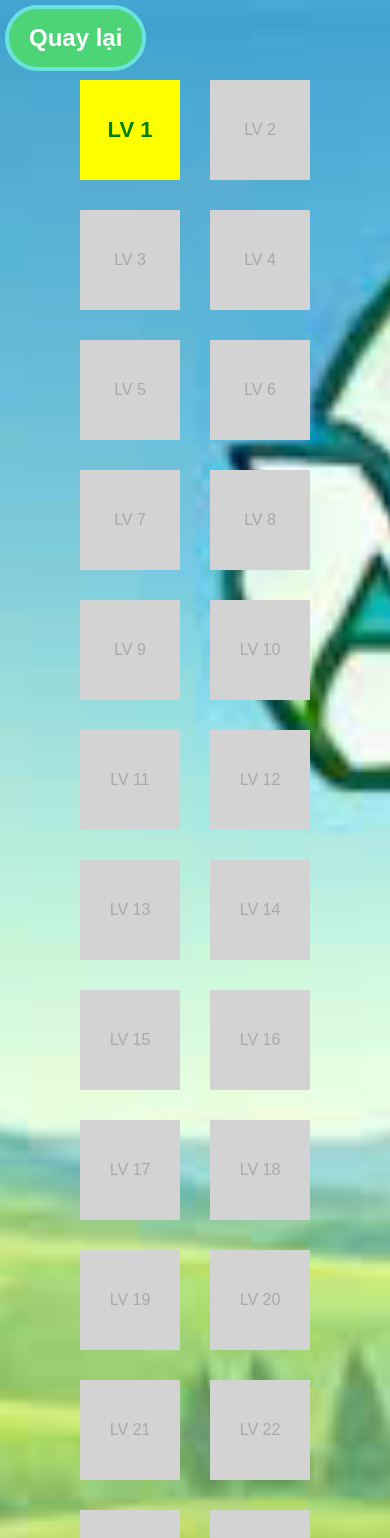
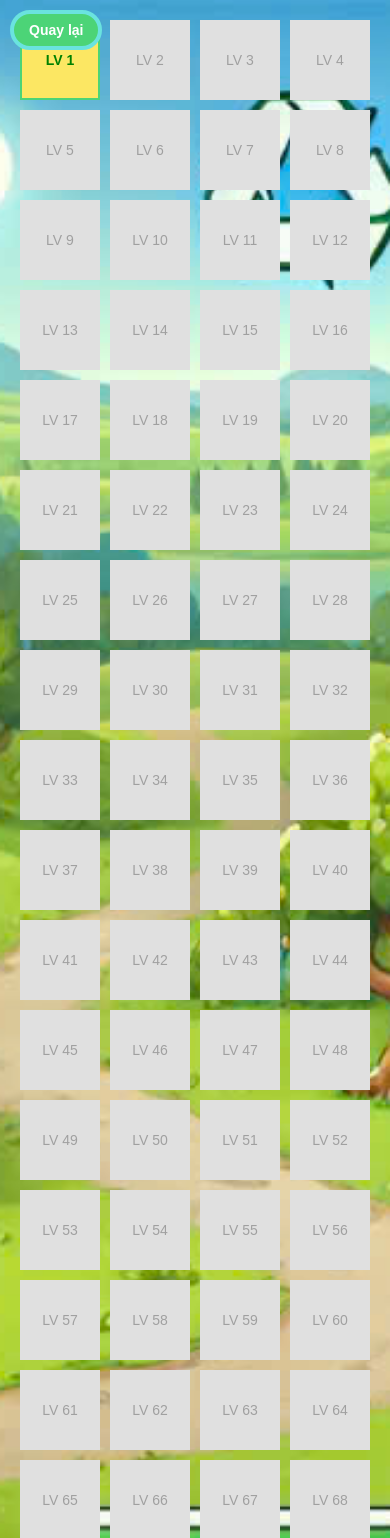
Before and after one commit to Lechulinh/EcoSort, a Next.js app: page /menu in a window 390 px wide. Shown: the top 1538 px of the page. Built offline with nearby package versions, Linux system fonts and the light colour scheme.

Commit message:
Initial commit

```diff
--- a/src/app/globals.css
+++ b/src/app/globals.css
@@ -1,30 +1,32 @@
-*{
+* {
   box-sizing: border-box;
+  transition: all 0.3s ease-in-out;
 }
-html{
+
+html {
   font-family: Arial, Helvetica, sans-serif;
 }
-body{
+
+body {
   margin: 0;
   padding: 0;
 }
 
-
-.welcomeScreen{
+.welcomeScreen {
   background: url(../assets/images/Background.webp) transparent no-repeat center center;
   background-size: cover;
-  height : 100vh;
-  padding-top : 32vh;
-  padding-bottom : 58vh;
-  display : flex;
-  justify-content : center;
+  height: 100vh;
+  padding-top: 32vh;
+  padding-bottom: 58vh;
+  display: flex;
+  justify-content: center;
 }
 
-.startBtn{
-  width : 30vh;
-  padding-top : 2vh;
-  padding-bottom : 2vh;
-  text-align : center;
+.startBtn {
+  width: 30vh;
+  padding-top: 2vh;
+  padding-bottom: 2vh;
+  text-align: center;
   border: 4px solid rgb(106, 227, 223);
   background-color: rgb(76, 212, 119);
   border-radius: 40px;
@@ -34,13 +36,13 @@ body{
   text-decoration: none;
 }
 
-.menuScreen{
+.menuScreen {
   background: url(../assets/images/menu.jpg) transparent no-repeat center center;
   background-size: cover;
-  /* height: 100%; */
   padding: 30px;
 }
-.homeBtn{
+
+.homeBtn {
   position: absolute;
   top: 5px;
   left: 5px;
@@ -53,13 +55,15 @@ body{
   background-color: rgb(76, 212, 119);
   padding: 15px 20px;
 }
-.menuLevel{
+
+.menuLevel {
   display: flex;
   justify-content: center;
   align-items: center;
   padding: 50px;
 }
-.menuScreen ul{
+
+.menuScreen ul {
   padding: 0;
   margin: 0;
   display: flex;
@@ -67,39 +71,40 @@ body{
   gap: 30px;
   list-style: none;
 }
+
 .level-locked {
   display: flex;
   width: 100px;
-  height : 100px;
-  align-items : center;
-  justify-content : center;
+  height: 100px;
+  align-items: center;
+  justify-content: center;
   background-color: lightgray;
   color: darkgray;
   cursor: not-allowed;
 }
+
 .level-link {
-  display : flex;
+  display: flex;
   width: 100px;
-  height : 100px;
-  align-items : center;
-  justify-content : center;
+  height: 100px;
+  align-items: center;
+  justify-content: center;
   background-color: yellow;
   color: black;
 }
-.lv{
+
+.lv {
   text-decoration: none;
   color: green;
   font-size: 22px;
   font-weight: bold;
 }
 
-
 .playScreen {
   position: relative;
-  /* background-image: url(../assets/images/Backgroundlevel.webp); */
-  background : url(../assets/images/Backgroundlevel.webp) transparent no-repeat center center;
-  background-size : cover;
-  height: 100vh; /* Full screen height */
+  background: url(../assets/images/Backgroundlevel.webp) transparent no-repeat center center;
+  background-size: cover;
+  height: 100vh;
   display: flex;
   flex-direction: column;
   justify-content: center;
@@ -107,31 +112,28 @@ body{
 }
 
 .trash.correct {
-  background-color: #4CAF50; /* Green for correct */
+  background-color: #4CAF50;
   color: white;
 }
 
 .trash.incorrect {
-  background-color: #f44336; /* Red for incorrect */
+  background-color: #f44336;
   color: white;
 }
 
-
-/* Back button "Quay lại" */
-
 .trash {
-  width: 120px; /* Tăng chiều rộng của button */
-  height: 120px; /* Tăng chiều cao của button */
-  margin : auto;
-  font-size: 24px; /* Tăng kích thước chữ */
-  background-color: #f0f0f0; /* Màu nền */
-  border: 2px solid #ddd; /* Đường viền */
-  border-radius: 10px; /* Bo tròn góc */
+  width: 120px;
+  height: 120px;
+  margin: auto;
+  font-size: 24px;
+  background-color: #f0f0f0;
+  border: 2px solid #ddd;
+  border-radius: 10px;
   cursor: pointer;
   display: flex;
   justify-content: center;
   align-items: center;
-  transition: transform 0.3s; /* Tạo hiệu ứng nhấn */
+  transition: transform 0.3s;
 }
 
 .trashBtn {
@@ -142,23 +144,23 @@ body{
 }
 
 .ReactModal__Overlay {
-  background: rgba(0, 0, 0, 0.5); /* Nền tối mờ */
+  background: rgba(0, 0, 0, 0.5);
 }
 
 .ReactModal__Content {
-  position: relative; /* Đặt vị trí cho modal */
+  position: relative;
   top: 50%;
   left: 50%;
-  transform: translate(-50%, -50%); /* Giữa modal */
-  background: rgb(251, 251, 251); /* Nền trắng cho modal */
-  padding: 20px; /* Padding cho nội dung */
-  border-radius: 8px; /* Bo góc */
-  width: 600px; /* Chiều rộng modal - tăng kích thước */
-  height: auto; /* Chiều cao tự động */
-  color: black; /* Màu chữ */
-  text-align: center; /* Căn giữa văn bản */
-  max-height: 80vh; /* Giới hạn chiều cao tối đa của modal */
-  overflow-y: auto; /* Cuộn nội dung nếu cần */
+  transform: translate(-50%, -50%);
+  background: rgb(251, 251, 251);
+  padding: 20px;
+  border-radius: 8px;
+  width: 600px;
+  height: auto;
+  color: black;
+  text-align: center;
+  max-height: 80vh;
+  overflow-y: auto;
 }
 
 .modalBtn {
@@ -167,28 +169,135 @@ body{
   align-items: center;
   padding: 10px;
   margin: 5px;
-  background-color: #f0f0f0; /* Màu nền mặc định */
+  background-color: #f0f0f0;
   border: 1px solid #ddd;
-  border-radius: 5px; /* Bo góc */
+  border-radius: 5px;
   cursor: pointer;
   transition: background-color 0.3s;
-  font-size: 18px; /* Kích thước chữ */
+  font-size: 18px;
 }
 
 .modalBtn:hover {
-  background-color: #d1d1d1; /* Màu nền khi hover */
+  background-color: #d1d1d1;
 }
 
 .modalBtn.correct {
-  background-color: #4CAF50; /* Màu cho nút đáp án đúng */
+  background-color: #4CAF50;
   color: white;
 }
 
 .modalBtn.incorrect {
-  background-color: #f44336; /* Màu cho nút đáp án sai */
+  background-color: #f44336;
   color: white;
 }
 
 .imgPlay {
   margin: 110px;
 }
+
+/* Mobile-specific styles (max-width: 600px) */
+@media only screen and (max-width: 600px) {
+  /* General adjustments for smaller screens */
+  body {
+    font-size: 14px;
+    margin: 0;
+    padding: 0;
+  }
+
+  /* Welcome Screen Adjustments */
+  .welcomeScreen {
+    padding-top: 15vh;
+    padding-bottom: 15vh;
+    flex-direction: column;
+  }
+
+  .startBtn {
+    width: 70%;
+    padding: 10px 15px;
+    font-size: 18px;
+  }
+
+  /* Menu Screen */
+  .menuScreen {
+    padding: 10px;
+    text-align: center;
+  }
+
+  .homeBtn {
+    font-size: 14px;
+    padding: 8px 15px;
+    top: 10px;
+    left: 10px;
+  }
+
+  /* Menu Level Adjustments */
+  .menuLevel {
+    padding: 10px;
+  }
+
+  .menuScreen ul {
+    gap: 10px;
+    justify-content: center;
+  }
+
+  /* Level Styles */
+  .level-locked,
+  .level-link {
+    width: 80px;
+    height: 80px;
+    font-size: 14px;
+  }
+
+  .level-locked {
+    background-color: #e0e0e0;
+    color: #a0a0a0;
+  }
+
+  .level-link {
+    background-color: #fce763;
+    border: 2px solid rgb(76, 212, 119);
+  }
+
+  .level-link:hover {
+    transform: scale(1.05);
+  }
+
+  .lv {
+    font-size: 14px;
+  }
+
+  /* Play Screen Adjustments */
+  .playScreen {
+    padding: 5px;
+    height: cover;
+  }
+
+  .trash {
+    width: 70px;
+    height: 70px;
+    font-size: 12px;
+    margin: 10px;
+  }
+
+  .trashBtn {
+    flex-direction: column;
+    gap: 5px;
+    margin: 10px;
+  }
+
+  .imgPlay {
+    margin: 20px;
+  }
+
+  /* Modal Adjustments */
+  .ReactModal__Content {
+    width: 90%;
+    max-height: 70vh;
+  }
+
+  .modalBtn {
+    font-size: 14px;
+    padding: 8px;
+    margin: 5px;
+  }
+}
```
